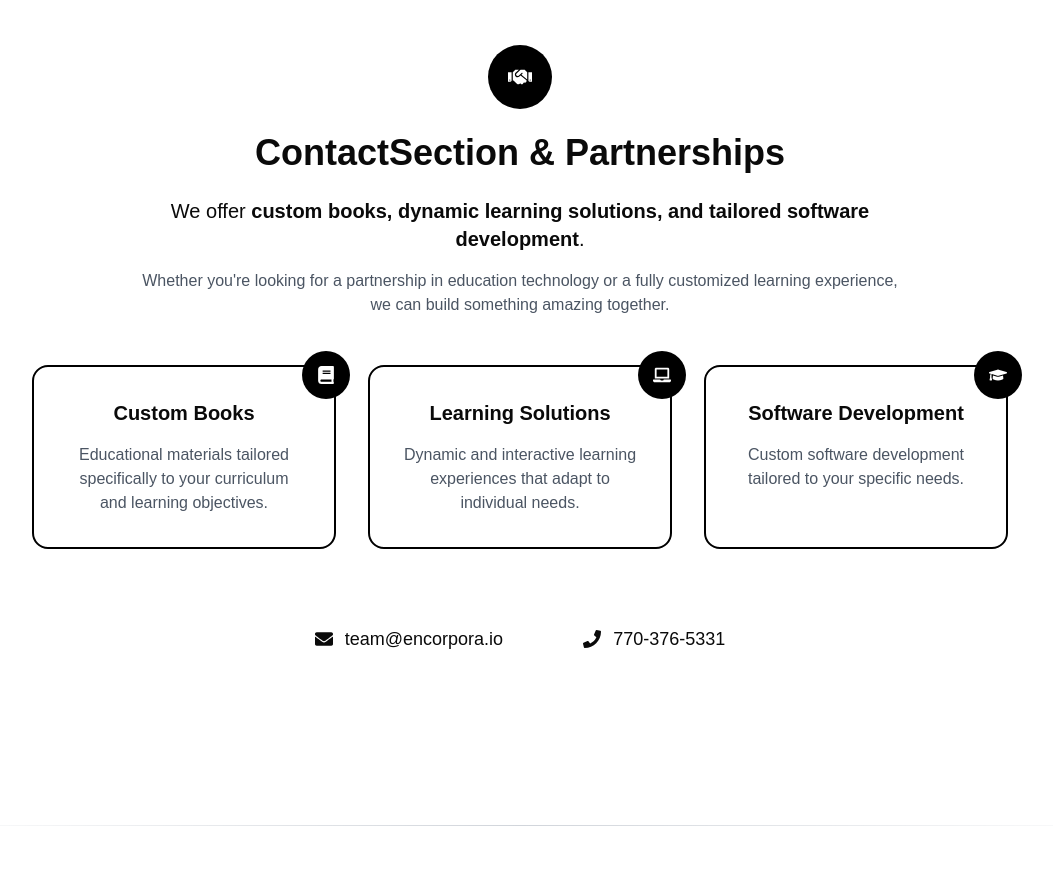
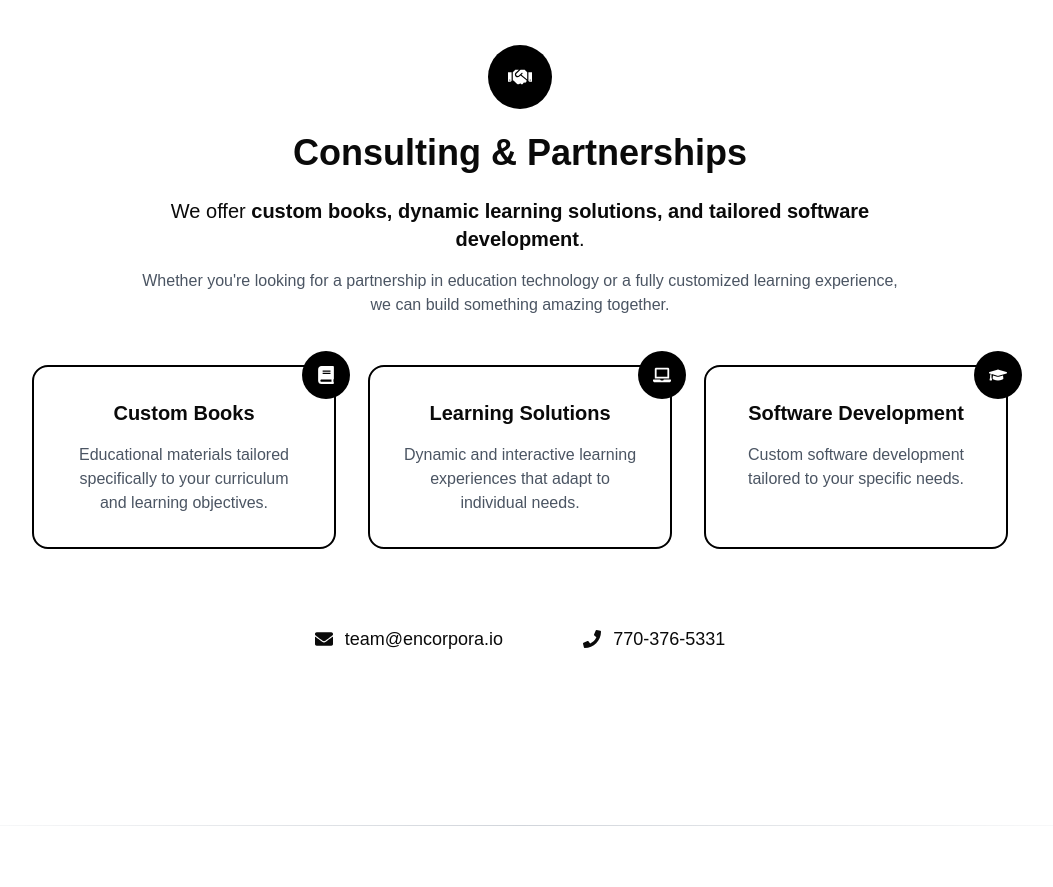
Before and after one commit to corpora-inc/encorpora.io, a Next.js app in the folder encorpora-edu/: page / in a window 1280 px wide. Shown: the part 2320-3207 px from the top of the page, without its empty margins (120-1173 px from the left). Built offline with nearby package versions, Linux system fonts and the light colour scheme; no server answers; the database is empty.

Commit message:
fix typo

```diff
--- a/encorpora-edu/components/Contact.tsx
+++ b/encorpora-edu/components/Contact.tsx
@@ -48,7 +48,7 @@
             viewport={{ once: true }}
             transition={{ duration: 0.5, delay: 0.2 }}
           >
-            ContactSection & Partnerships
+            Consulting & Partnerships
           </motion.h2>
 
           <motion.div
```
